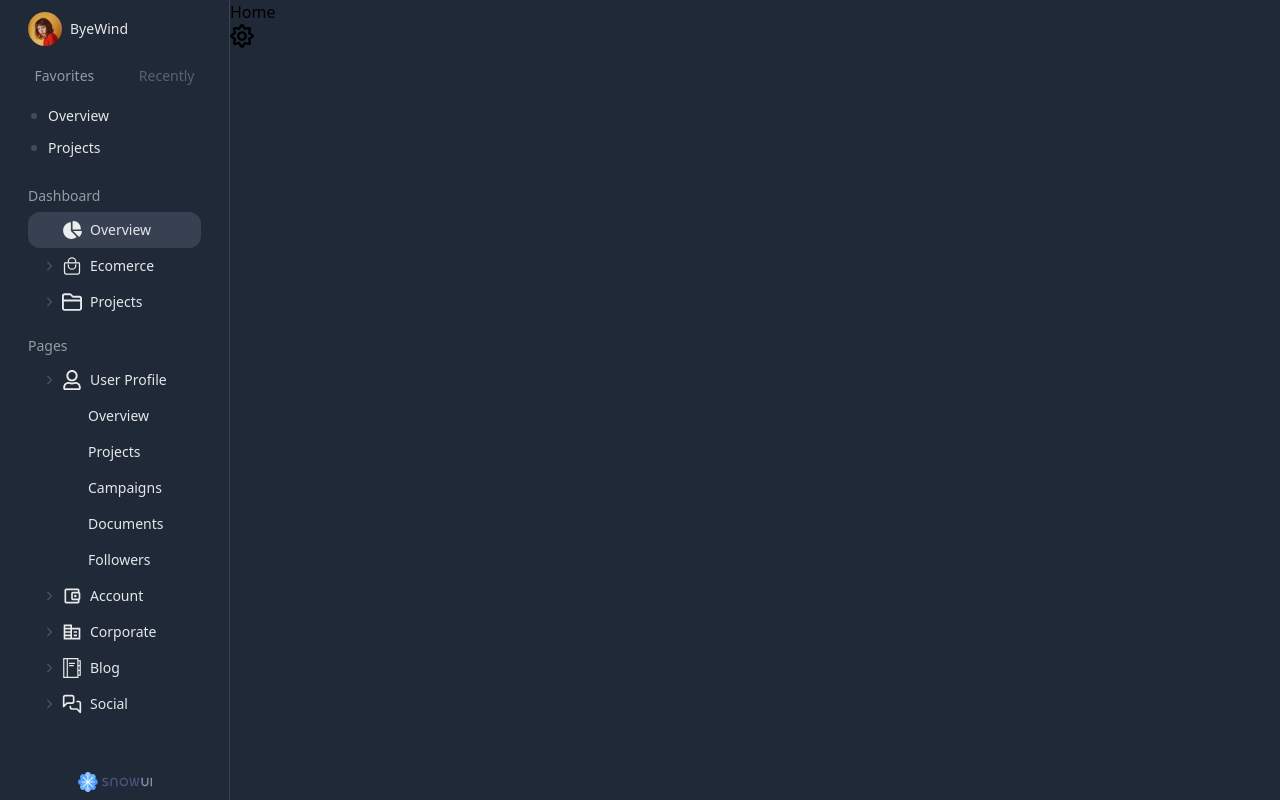
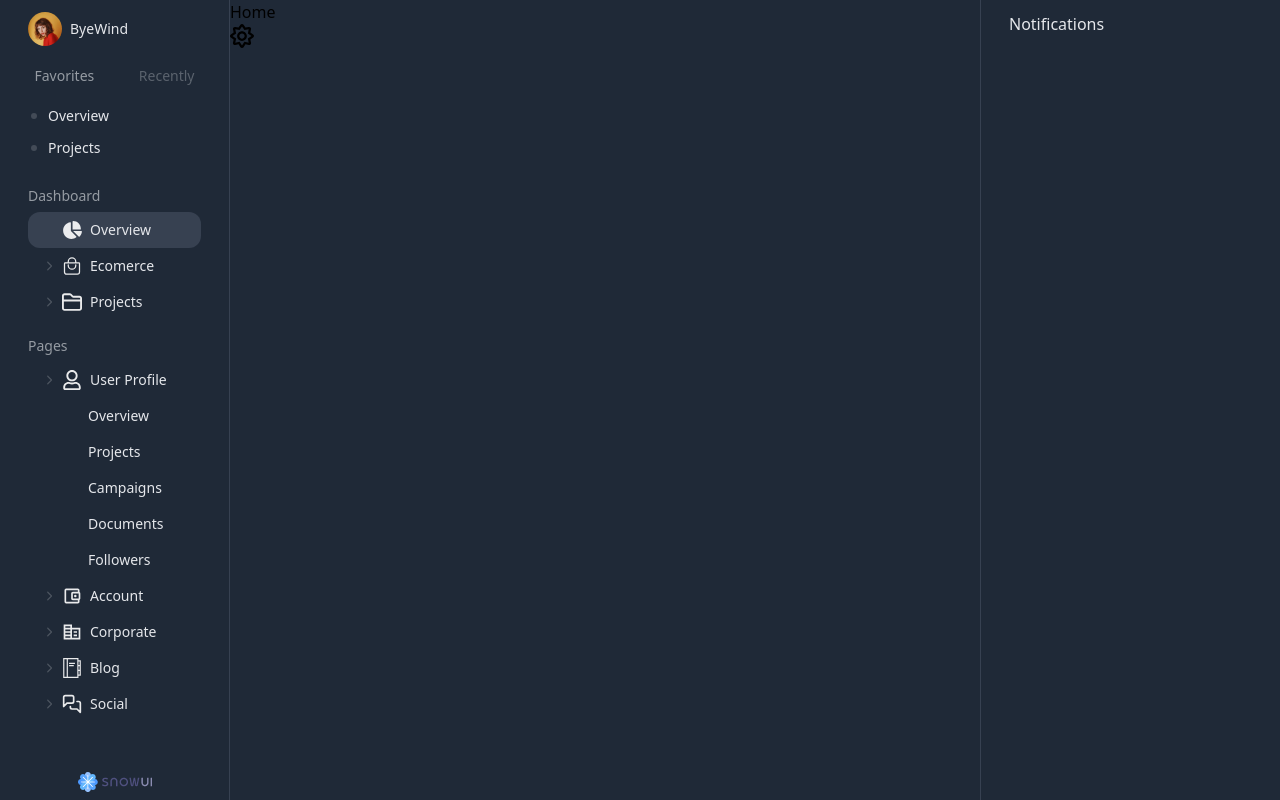
Before and after one commit to Ceci007/react-dashboard, a React (Vite) app: page / in a window 1280 px wide. Built offline with nearby package versions, Linux system fonts and the light colour scheme.

Commit message:
Start Notifications pannel

```diff
--- a/src/App.jsx
+++ b/src/App.jsx
@@ -11,12 +11,14 @@ import Home from "./components/Home";
 // import Contacts from './components/Contacts';
 import Sidebar from "./components/Sidebar";
 import ThemeContextProvider from './context/ThemeContextProvider';
+import Notifications from './components/Notifications';
 
 function App() {
   return (
     <Router>
       <ThemeContextProvider>
         <Sidebar />
+        <Notifications />
         <Routes>
           <Route path="/" element={<Home />} />
           {/**
--- /dev/null
+++ b/src/components/Notifications.jsx
@@ -0,0 +1,16 @@
+import { useContext } from "react";
+import { ThemeCotext } from "../context/ThemeContextProvider";
+
+const Notifications = () => {
+  const { theme } = useContext(ThemeCotext);
+
+  return (
+    <div className={"fixed right-0 top-0 w-[300px] h-screen flex px-7 py-3 light:text-gray-900 dark:text-gray-200 border-0 border-l-[1px] border-solid " + `${theme === "dark" ? "border-l-gray-700" : "border-l-gray-200"}`}>
+      <div>
+      Notifications
+      </div>
+    </div>
+  )
+}
+
+export default Notifications;
--- a/src/components/Sidebar.jsx
+++ b/src/components/Sidebar.jsx
@@ -15,7 +15,7 @@ const Sidebar = () => {
 	const { theme } = useContext(ThemeCotext);
 
   return (
-			<aside className={"fixed z-60 px-7 py-3 top-0 left-0 w-[230px] h-full light:bg-white dark:bg-gray-800 light:text-gray-900 dark:text-gray-200 border-0 border-r-[1px] border-solid " + `${theme === "dark" ? "border-r-gray-700" : "border-b-gray-200"}` }>
+			<aside className={"fixed z-60 px-7 py-3 top-0 left-0 w-[230px] h-full light:bg-white dark:bg-gray-800 light:text-gray-900 dark:text-gray-200 border-0 border-r-[1px] border-solid " + `${theme === "dark" ? "border-r-gray-700" : "border-r-gray-200"}` }>
       <div className="flex items-center gap-2">
         <img src={userPicture} alt="user" className="w-[34px] h-[34px] rounded-full" />
         <h3 className="text-sm light:text-gray-900 dark:text-gray-200">ByeWind</h3>
```
